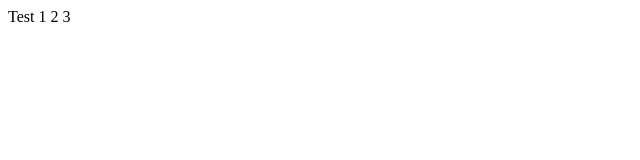
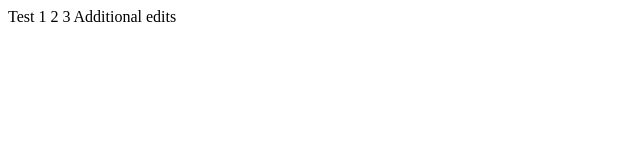
Before and after one commit to murphbra/290Project, a plain HTML site: page test.html in a window 1280 px wide. Shown: the whole page, without its empty margins (0-640 px from the left). Drawn offline with Linux system fonts and the light colour scheme.

Commit message:
Update test.html

```diff
--- a/test.html
+++ b/test.html
@@ -8,5 +8,6 @@
 </head>
 <body>
     Test 1 2 3
+    Additional edits
 </body>
 </html>
```
